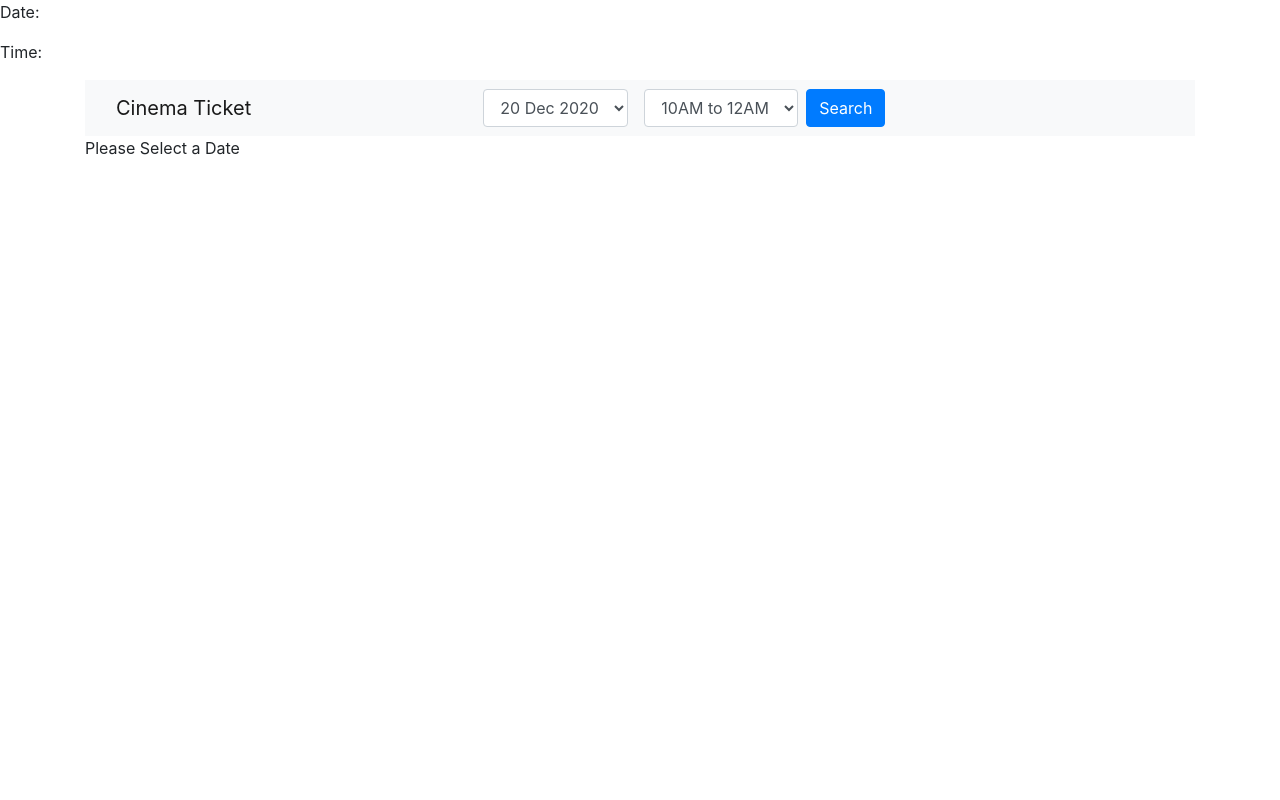
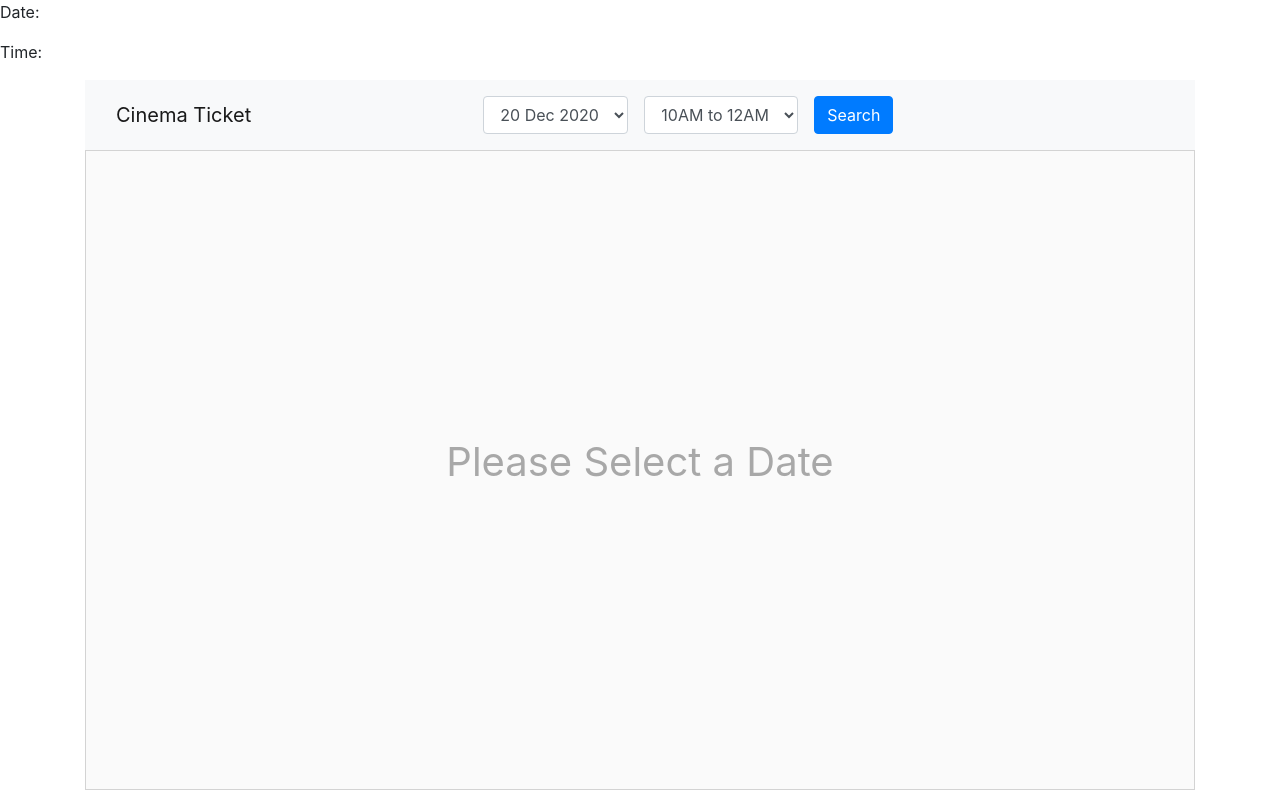
Before and after one commit to ArzuAshik/cinema-hall, a React (Create React App) app: page / in a window 1280 px wide. Built offline with nearby package versions, Linux system fonts and the light colour scheme.

Commit message:
booking page design done

```diff
--- a/package.json
+++ b/package.json
@@ -7,8 +7,10 @@
     "@testing-library/react": "^11.2.2",
     "@testing-library/user-event": "^12.6.0",
     "firebase": "^8.2.1",
+    "material-design-icons": "^3.0.1",
     "react": "^17.0.1",
     "react-dom": "^17.0.1",
+    "react-icons": "^4.1.0",
     "react-router-dom": "^5.2.0",
     "react-scripts": "4.0.1",
     "web-vitals": "^0.2.4"
--- a/src/App.css
+++ b/src/App.css
@@ -1,38 +1,17 @@
-.App {
-  text-align: center;
-}
-
-.App-logo {
-  height: 40vmin;
-  pointer-events: none;
-}
-
-@media (prefers-reduced-motion: no-preference) {
-  .App-logo {
-    animation: App-logo-spin infinite 20s linear;
-  }
-}
-
-.App-header {
-  background-color: #282c34;
-  min-height: 100vh;
+.search-msg {
   display: flex;
-  flex-direction: column;
+  min-height: 80vh;
   align-items: center;
   justify-content: center;
-  font-size: calc(10px + 2vmin);
-  color: white;
+  font-size: 2.5em;
+  background-color: #fafafa;
+  border: 1px solid lightgrey;
 }
-
-.App-link {
-  color: #61dafb;
+.search-msg p {
+  color: rgb(168, 168, 168);
 }
-
-@keyframes App-logo-spin {
-  from {
-    transform: rotate(0deg);
-  }
-  to {
-    transform: rotate(360deg);
-  }
+.seat-info,
+.seats {
+  display: flex;
+  justify-content: space-between;
 }
--- a/src/App.js
+++ b/src/App.js
@@ -1,7 +1,8 @@
 import './App.css';
 import Home from './Components/Home/Home';
-import { BrowserRouter as Router } from 'react-router-dom';
+import { BrowserRouter as Router, Route, Switch } from 'react-router-dom';
 import { createContext, useState } from 'react';
+import Booking from './Components/Booking/Booking';
 
 
 export const SearchDateTimeContext = createContext();
@@ -10,9 +11,16 @@ function App() {
   return (
     <SearchDateTimeContext.Provider value={[searchDateTime, setSearchDateTime]}>
       <Router>
-        <p>Date: {searchDateTime.date}</p>
-        <p>Time: {searchDateTime.time}</p>
-        <Home/>
+        <Switch>
+          <Route exact path="/">
+            <p>Date: {searchDateTime.date}</p>
+            <p>Time: {searchDateTime.time}</p>
+            <Home/>
+          </Route>
+          <Route path="/booking/:id">
+            <Booking/>
+          </Route>
+        </Switch>
       </Router>
     </SearchDateTimeContext.Provider>
   );
--- /dev/null
+++ b/src/Components/Booking/Booking.js
@@ -0,0 +1,73 @@
+import React from 'react';
+import { Link } from 'react-router-dom';
+import { MdEventSeat } from "react-icons/md";
+
+const Booking = () => {
+    const seats = [1, 2, 0, 0, 0, 0, 0, 0, 0, 10, 11, 0, 0, 0, 0, 0, 0, 0, 0, 20, 21, 0, 0, 0, 0, 0, 0, 0, 0, 30, 31, 0, 0, 0, 0, 0, 0, 0, 0, 40];
+    const rowOne = seats.slice(0, 10);
+    const rowTwo = seats.slice(10, 20);
+    const rowThree = seats.slice(20, 30);
+    const rowFour = seats.slice(30);
+    const seatColor = ["gray", "black", "green"]
+    return (
+        <div className="container">
+            <header>
+                <nav className="navbar navbar-expand-lg navbar-light bg-light">
+                    <Link className="navbar-brand" to="/">Cinema Ticket</Link>
+                </nav>
+                <div className="header-content mt-3">
+                    <div className="row border-bottom">
+                        <div className="col-md-5 text-center mb-3">
+                            <img src="https://m.media-amazon.com/images/M/MV5BZDEyN2NhMjgtMjdhNi00MmNlLWE5YTgtZGE4MzNjMTRlMGEwXkEyXkFqcGdeQXVyNDUyOTg3Njg@._V1_SX300.jpg" alt="" className="img-fluid"/>
+                        </div>
+                        <div className="col-md-7 mb-3">
+                            <h2>Movie Name</h2>
+                            <h4>Date:</h4>
+                            <h4>Time:</h4>
+                            <h4>Available Seat:</h4>
+                            <h4>Price: 500Tk / Seat</h4>
+                        </div>
+                    </div>
+                </div>
+            </header>
+            <div className="row mt-3">
+                <div className="col-md-7">
+                    <h3>Select A Seat to Book</h3>
+                    <div className="seat-info">
+                        <p><MdEventSeat color={seatColor[0]} size="2.5em"/> Available Seats</p>
+                        <p><MdEventSeat color={seatColor[1]} size="2.5em"/> Booked Seats</p>
+                        <p><MdEventSeat color={seatColor[2]} size="2.5em"/> Selected Seats</p>
+                    </div>
+                    <div className="seats my-3">
+                        {
+                            rowOne.map(seat => <MdEventSeat size="2.5em"/>)
+                        }
+                    </div>
+                    <div className="seats my-3">
+                        {
+                            rowTwo.map(seat => <MdEventSeat size="2.5em"/>)
+                        }
+                    </div>
+                    <div className="seats my-3">
+                        {
+                            rowThree.map(seat => <MdEventSeat size="2.5em"/>)
+                        }
+                    </div>
+                    <div className="seats my-3">
+                        {
+                            rowFour.map(seat => <MdEventSeat size="2.5em"/>)
+                        }
+                    </div>
+                </div>
+                <div className="col-md-5 d-flex align-items-center justify-content-center flex-column">
+                    <h3>Total Selected Seats: 0</h3>
+                    <h3>Total Price: 0Tk</h3>
+                    <button className="btn btn-primary">Confirm Booking</button>
+                </div>
+            </div>
+
+        </div>
+    );
+};
+
+export default Booking;
--- a/src/Components/Navbar/Navbar.js
+++ b/src/Components/Navbar/Navbar.js
@@ -1,4 +1,5 @@
 import React, { useContext, useState } from 'react';
+import { Link } from 'react-router-dom';
 import { SearchDateTimeContext } from '../../App';
 
 const Navbar = () => {
@@ -39,23 +40,23 @@ console.log(searchDateTime);
     return (
         <nav className="navbar navbar-expand-lg navbar-light bg-light">
             <div className="col-md-4">
-                <a className="navbar-brand" href="#">Cinema Ticket</a>
+                <Link to="/" className="navbar-brand">Cinema Ticket</Link>
             </div>
             <div className="col-md-8">
                 <div className="search">
                     <form onSubmit={(e) => handleSearch(e)} className="form-inline">
-                        <select onChange={(e) => handleSelectDateTime(e)} name="date" className="form-control mx-2">
+                        <select onChange={(e) => handleSelectDateTime(e)} name="date" className="form-control m-2">
                             {
                                 dates.map(date => <option key={date} value={date}>{date}</option>)
                             }
                         </select>
-                        <select onChange={(e) => handleSelectDateTime(e)} name="time" className="form-control mx-2">
+                        <select onChange={(e) => handleSelectDateTime(e)} name="time" className="form-control m-2">
                             <option value="1">10AM to 12AM</option>
                             <option value="2">1PM to 3PM</option>
                             <option value="3">5PM to 7PM</option>
                             <option value="4">9PM to 11PM</option>
                         </select>
-                        <button className="btn btn-primary" type="submit">Search</button>
+                        <button className="btn btn-primary m-2" type="submit">Search</button>
                     </form>
                 </div>
             </div>
--- a/src/Components/SearchResult/SearchResult.js
+++ b/src/Components/SearchResult/SearchResult.js
@@ -35,7 +35,9 @@ const SearchResult = () => {
             </div>
         </div>
         :
-            <p>Please Select a Date</p>
+            <div className="search-msg">
+                <p>Please Select a Date</p>
+            </div>
 
     );
 };
```
Also changed, not shown: 2 other files (tests, documents, lock files or other folders).
